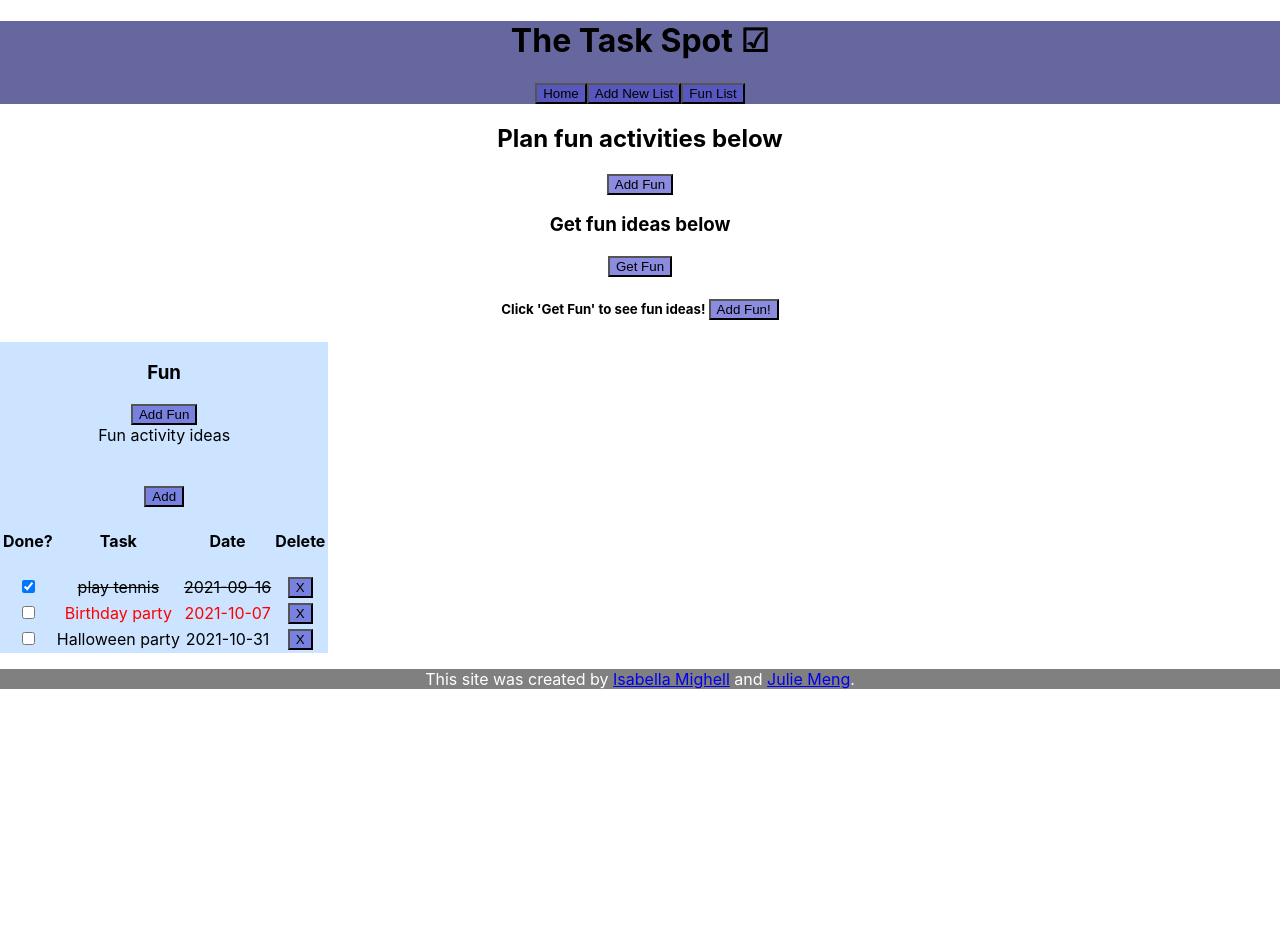
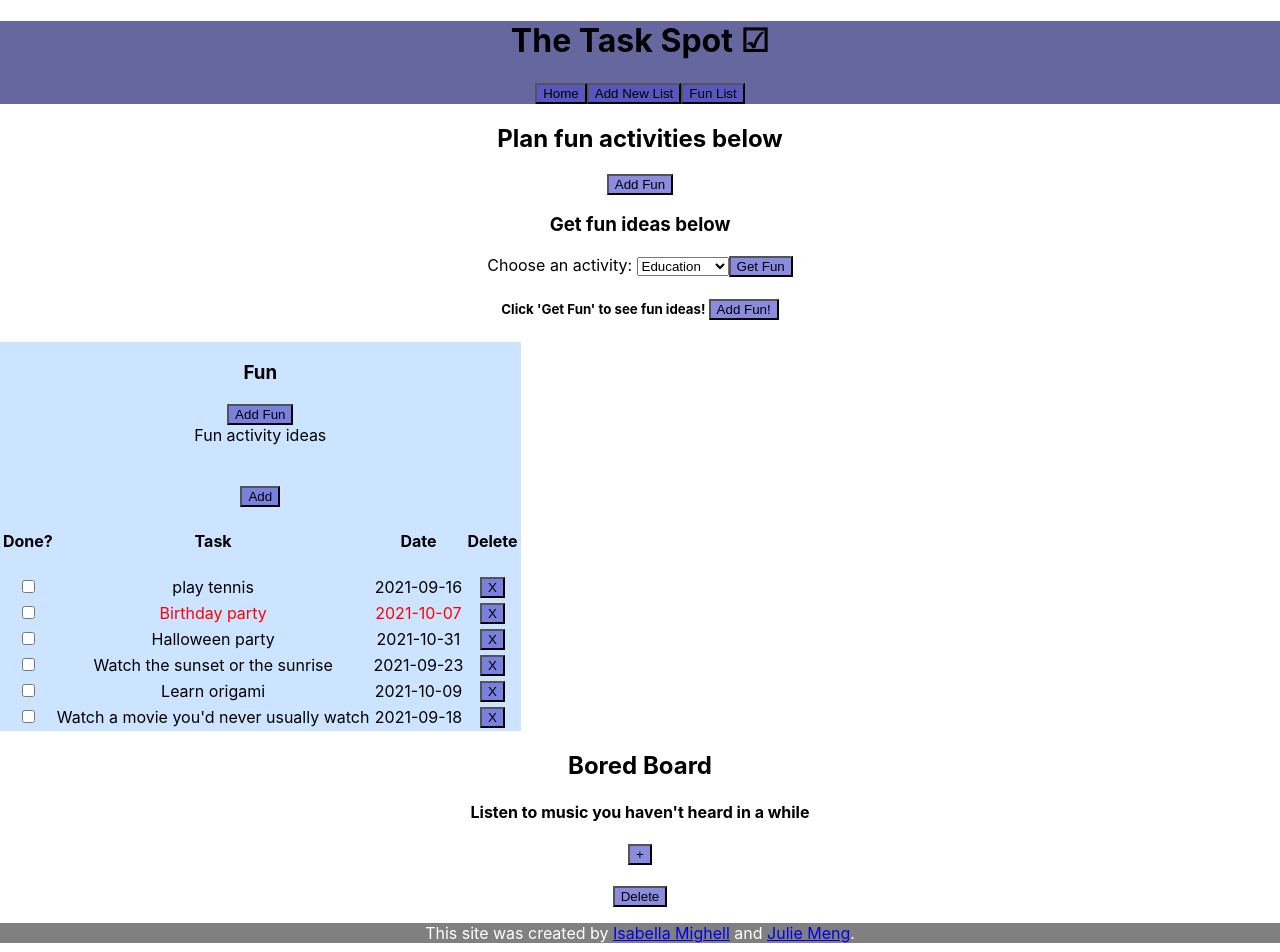
Before and after one commit to JulieAnnMeng/The-Task-Spot-v1, a React (Create React App) app in the folder my-app/: page /funlist in a window 1280 px wide. Shown: the top 952 px of the page. Before the commit the page ends 800 px from the top, so only its background shows below. Built offline with nearby package versions, Linux system fonts and the light colour scheme; data requests are answered from the project's data file.

Commit message:
updated funList, added bored board section

```diff
--- a/my-app/db.json
+++ b/my-app/db.json
@@ -10,7 +10,7 @@
           "name": "play tennis",
           "date": "2021-09-16",
           "priority": false,
-          "checked": true
+          "checked": false
         },
         {
           "id": 2,
@@ -23,6 +23,27 @@
           "id": 3,
           "name": "Halloween party",
           "date": "2021-10-31",
+          "checked": false
+        },
+        {
+          "id": 4,
+          "name": "Watch the sunset or the sunrise",
+          "date": "2021-09-23",
+          "priority": false,
+          "checked": false
+        },
+        {
+          "id": 5,
+          "name": "Learn origami",
+          "date": "2021-10-09",
+          "priority": false,
+          "checked": false
+        },
+        {
+          "id": 6,
+          "name": "Watch a movie you'd never usually watch",
+          "date": "2021-09-18",
+          "priority": false,
           "checked": false
         }
       ]
@@ -107,8 +128,8 @@
   ],
   "funCards": [
     {
-      "id": 1,
-      "activity": "Watch the sunset or the sunrise"
+      "activity": "Listen to music you haven't heard in a while",
+      "id": 1
     }
   ]
 }
--- a/my-app/src/App.js
+++ b/my-app/src/App.js
@@ -4,12 +4,14 @@ import Footer from './components/Footer';
 import Home from './components/Home';
 import NewList from './components/NewList';
 import FunList from './components/FunList';
+
 import { useState, useEffect } from 'react';
 import {Switch, Route} from 'react-router-dom';
 
 function App() {
   //useEffect here, pass down to components as props
   const[lists, setLists] = useState([]);
+  const [funCards, setFunCards] = useState([]);
   const[update, setUpdate] = useState(false);
 
     function getLists(){
@@ -19,7 +21,8 @@ function App() {
       };
 
     useEffect(()=>{
-      getLists()
+      getLists();
+      getFunList();
     },[update]);
 
      function handleListDelete(id){
@@ -46,8 +49,36 @@ function App() {
         body: JSON.stringify (newListFormData)
         }
       ).then(r=>r.json())
-      .then( data => console.log(data))
+      .then(setUpdate(!update))
+      .catch(error => console.error("Post error: ", error))
     };
+
+    // Fun Lists
+    function getFunList(){
+          fetch(`http://localhost:3001/funCards`)
+          .then(r=>r.json())
+          .then(funSave => setFunCards(funSave))
+          .catch(error => console.error("Get fun error: ", error))
+        };
+
+    function handleFunAdd(activity){
+      fetch(`http://localhost:3001/funCards`,{
+        method:"POST",
+        headers: {"Content-Type": "application/json"},
+        body: JSON.stringify ({activity})
+        })
+      .then(r=>r.json())
+      .then(setUpdate(!update))
+      .catch(error => console.error("Post fun error: ", error))
+    };
+
+    function handleFunDelete(id){
+      fetch(`http://localhost:3001/funCards/${id}`,{
+        method:"DELETE"
+      })
+      .then(setUpdate(!update))
+      .catch(error => console.error("Delete fun error: ", error))
+    }
 
 
   return (
@@ -61,21 +92,26 @@ function App() {
         </Route>
 
         <Route path="/funlist">
-          {lists ?
+          {lists && funCards ?
             <FunList
               lists={lists}
+              funCards={funCards}
               handleTaskPatch={handleTaskPatch}
+              handleFunAdd={handleFunAdd}
               handleListDelete={handleListDelete}
+              handleFunDelete={handleFunDelete}
             />
           : undefined}
 
         </Route>
         <Route path="/">
+        {lists ?
         <Home
           lists={lists}
           handleTaskPatch={handleTaskPatch}
           handleListDelete={handleListDelete}
         />
+        : <h1>Loading</h1>}
         </Route>
       </Switch>
       <Footer />
--- a/my-app/src/components/FunCard.js
+++ b/my-app/src/components/FunCard.js
@@ -1,11 +1,48 @@
-// import { useState} from 'react';
+import { useState} from 'react';
 
-function FunCard ({funCards}) {
+function FunCard ({id, fun, tasks, handleTaskPatch, handleFunDelete}) {
     // still working on this...
+    const [toggle, setToggle] = useState(false)
+    const [date, setDate] = useState("");
+
+    function handleFormChange (e){
+        let value = e.target.value;
+        setDate(value);
+    }
+
+    function showDate () {
+        setToggle(!toggle);
+    }
+
+    function handleTaskAdd (fun) {
+        let newID;
+        if(tasks[0]){
+            newID = tasks.at(-1).id + 1;
+        } else {
+            newID = 1;
+        }
+        const newTask = {id: newID, name: fun, date: date, priority: false, checked: false};
+        tasks.push(newTask);
+        handleTaskPatch(1, tasks);
+        handleFunDelete(id);
+    }
+
     return(
         <div>
-            <h3>{funCards}</h3>
-            <button>+</button>
+            <h4>{fun}</h4>
+            <button onClick={showDate}>+</button>
+            <br/>
+            {toggle ?
+                <><input
+                    type="date"
+                    name="date"
+                    value={date}
+                    onChange={handleFormChange}
+                />
+                <button onClick={() => handleTaskAdd(fun)}>Add to List</button></>
+             : null}
+             <br/>
+            <button onClick={() => handleFunDelete(id)}>Delete</button>
         </div>
     )
 }
--- a/my-app/src/components/FunList.js
+++ b/my-app/src/components/FunList.js
@@ -2,24 +2,26 @@
 //issue is rendering
 
 import { useState} from 'react';
+import FunCard from './FunCard';
 import Lists from './Lists';
 // import { useParams, useHistory, Link } from 'react-router-dom'
 
 
 
-function FunList({lists, handleTaskPatch, handleListDelete}) {
+function FunList({lists, funCards, handleFunAdd, handleTaskPatch, handleListDelete, handleFunDelete}) {
     const funList = lists.find(list => list.title === "Fun");
     // const{id, title, description, tasks} = funList;
     // console.log(funList);
 
     const [toggleAdd, setToggleAdd] = useState(false);
     const [funActivity, setFunActivity]= useState("");
+    const [activityType, setActivityType] = useState("social");
 
     const funURL = "https://www.boredapi.com/api/activity";
     const apiFun = "Click 'Get Fun' to see fun ideas!";
 
     function getFun(){
-        fetch(funURL)
+        fetch(funURL + `?type=${activityType}`)
         .then(r=>r.json())
         .then(activityObj=>setFunActivity( activityObj.activity))
     }
@@ -32,20 +34,31 @@ function FunList({lists, handleTaskPatch, handleListDelete}) {
         setToggleAdd(!toggleAdd);
     }
 
-    function boardAdd (funActivity) {
-        debugger;
+    function boardAdd (activity) {
+        handleFunAdd(activity);
     }
+
+    const funCard = funCards.map(fun => {
+        return (
+            <FunCard
+                key={fun.id}
+                id={fun.id}
+                fun={fun.activity}
+                tasks={funList.tasks}
+                handleTaskPatch={handleTaskPatch}
+                handleFunDelete={handleFunDelete}
+            />
+        )
+    });
 
     function handleFormChange(e){
         let name = e.target.name;
         let value = e.target.value;
         setFormData({...formData, [name]: value})
-        debugger;
     }
 
     function handleSubmit(e){
         e.preventDefault();
-        debugger;
         handleNewTask(formData);
     }
 
@@ -54,6 +67,10 @@ function FunList({lists, handleTaskPatch, handleListDelete}) {
         const newTask = {id: newID, name: formData.task, date: formData.date, checked: false};
         funList.tasks.push(newTask);
         handleTaskPatch(funList.id, funList.tasks);
+    }
+
+    function handleActivity (e) {
+        setActivityType(e.target.value);
     }
 
     return (
@@ -80,9 +97,20 @@ function FunList({lists, handleTaskPatch, handleListDelete}) {
                     <button type="submit">Submit</button>
                 </form>
             : null }
-
             {/* <form className="apiFunAdd" onSubmit={handleSubmit}> */}
                 <h3>Get fun ideas below</h3>
+                <label htmlFor="api">Choose an activity: </label>
+                <select id="api" name="api" onChange={handleActivity}>
+                    <option value="education">Education</option>
+                    <option value="recreational">recreational</option>
+                    <option value="social" defaultValue>social</option>
+                    <option value="diy">diy</option>
+                    <option value="charity">charity</option>
+                    <option value="cooking">cooking</option>
+                    <option value="relaxation">relaxation</option>
+                    <option value="music">music</option>
+                    <option value="busywork">busywork</option>
+                </select>
                 <button className="apiFunAdd" onClick={getFun}>Get Fun</button>
                 <h5>{funActivity ? funActivity : apiFun} <button onClick={() => boardAdd(funActivity)}>Add Fun!</button></h5>
                 {/* <input
@@ -115,6 +143,12 @@ function FunList({lists, handleTaskPatch, handleListDelete}) {
                     handleListDelete={handleListDelete}
                 />
             : <h2>Loading...</h2> }
+            {funCards[0] ?
+                <div>
+                    <h2>Bored Board</h2>
+                    <p>{funCard}</p>
+                </div>
+                : <h3>Add fun ideas to the board</h3>}
 
         </div>
   );
--- a/my-app/src/components/Home.js
+++ b/my-app/src/components/Home.js
@@ -6,7 +6,8 @@ function Home({lists, handleTaskPatch, handleListDelete}) {
   return (
     <div>
         <h2>Welcome to the Task Spot.</h2>
-        <ListLists lists={lists} handleTaskPatch={handleTaskPatch} handleListDelete={handleListDelete}/>
+        {lists ? <ListLists lists={lists} handleTaskPatch={handleTaskPatch} handleListDelete={handleListDelete}/>
+        : <h2>Loading Lists...</h2>}
     </div>
   );
 }
--- a/my-app/src/components/Lists.js
+++ b/my-app/src/components/Lists.js
@@ -35,12 +35,10 @@ function Lists({id, title, description, tasks, handleTaskPatch, handleListDelete
         tasks.map(task => task.id === updatedTask.id ? task.checked = updatedTask.checked : false)
         handleTaskPatch(id, tasks);
     }
-
-    if(!tasks){
-        return <h2>loading</h2>
-    } else {
-        taskList = tasks.map((task, index)=>{
-            return(
+    console.log(tasks)
+    tasks ?
+        taskList = tasks.map((task, index) => {
+            return (
                 <Tasks
                 key={index}
                 task={task}
@@ -52,7 +50,8 @@ function Lists({id, title, description, tasks, handleTaskPatch, handleListDelete
                 handleTaskUpdate={handleTaskUpdate}
                 />
             )
-    })}
+         })
+    : <h2>loading</h2>;
 
 
     //below is the list card, each list will be created with the table below.
```
